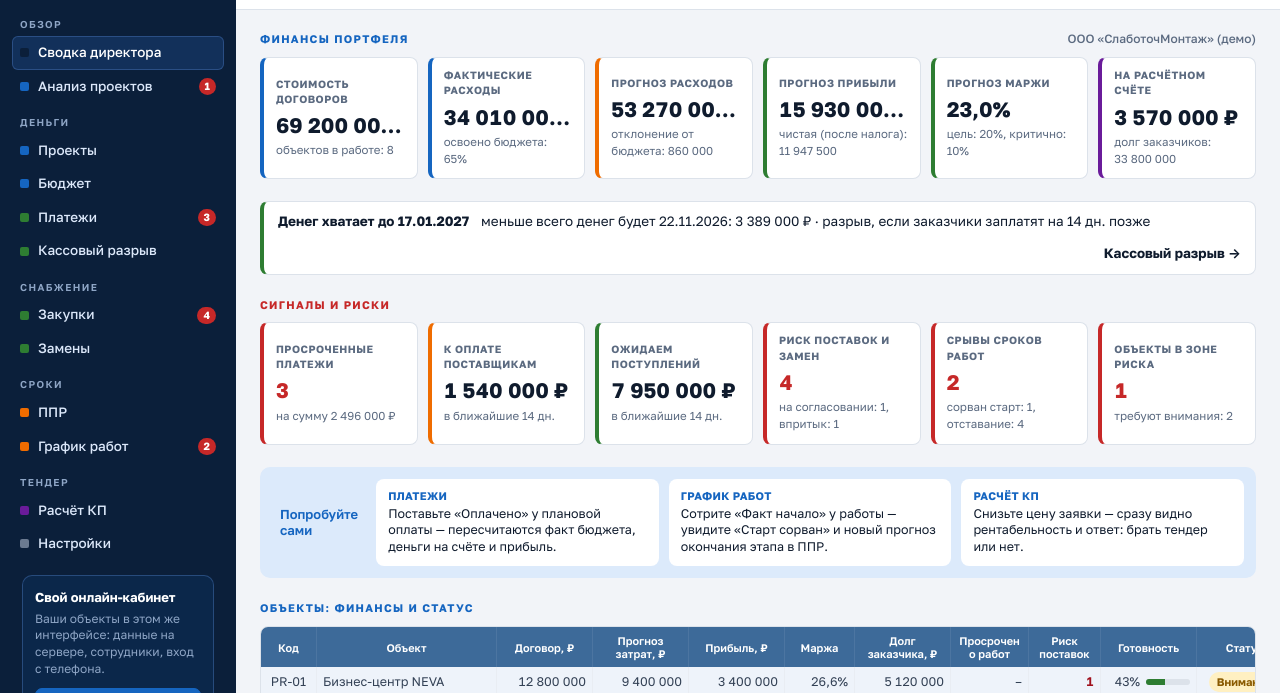
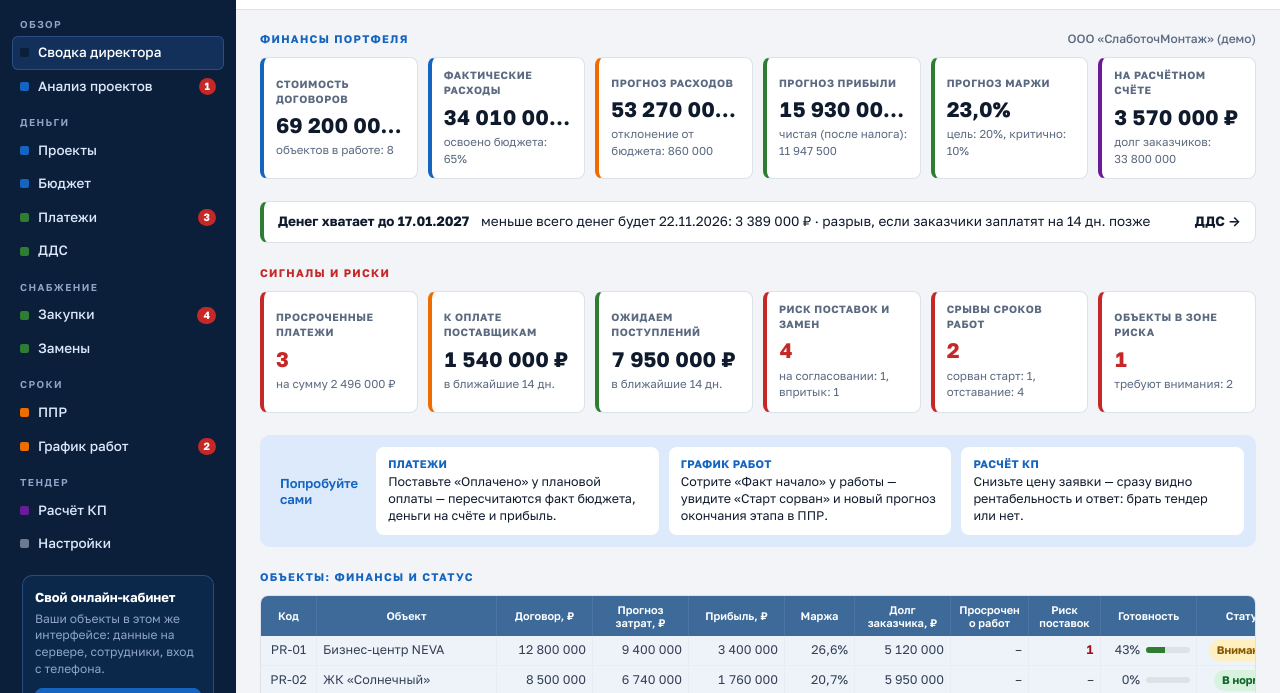
Before and after one commit to yakushindima-byte/project-control-cabinet, a website: page public/index.html in a window 1280 px wide. Shown: the part 81-774 px from the top of the page. Drawn offline with Linux system fonts and the light colour scheme; a web font is replaced by a local one.

Commit message:
Лист снова называется «ДДС»
Co-Authored-By: Claude Opus 5.5 <noreply@anthropic.com>
Claude-Session: https://claude.ai/code/session_01C66A5ipPKq5bPhxVR3Z5Ks

```diff
--- a/public/index.html
+++ b/public/index.html
@@ -765,7 +765,7 @@ const SHEETS = [
   {id:"projects", t:"Проекты", g:"Деньги", c:"#1565C0", sub:"Единый реестр объектов и договоров. Код проекта связывает все листы."},
   {id:"budget", t:"Бюджет", g:"Деньги", c:"#1565C0", sub:"План, факт и прогноз по статьям. Факт = оплаты из Платежей + корректировка, остаток считается сам."},
   {id:"payments", t:"Платежи", g:"Деньги", c:"#2E7D32", sub:"Платёжный календарь. Отметьте оплату — она сразу попадёт в факт Бюджета и в деньги на счёте."},
-  {id:"dds", t:"Кассовый разрыв", g:"Деньги", c:"#2E7D32", sub:"Движение денег по неделям и месяцам: когда денег на счёте не хватит на выплаты. Считается из Платежей."},
+  {id:"dds", t:"ДДС", g:"Деньги", c:"#2E7D32", sub:"Движение денег по неделям и месяцам и кассовые разрывы — когда денег на счёте не хватит на выплаты. Считается из Платежей."},
   {id:"purchases", t:"Закупки", g:"Снабжение", c:"#2E7D32", sub:"Поставки оборудования. Дата поставки сравнивается с началом монтажа по Графику работ."},
   {id:"replacements", t:"Замены", g:"Снабжение", c:"#2E7D32", sub:"Аналоги на согласовании у заказчика. Пока замена не согласована, поставка не считается «В срок»."},
   {id:"ppr", t:"ППР", g:"Сроки", c:"#EF6C00", sub:"Укрупнённые этапы для директора и заказчика. Если к этапу привязаны работы — факт и прогноз берутся из Графика работ."},
@@ -1189,7 +1189,7 @@ V.setup = () => {
   let h = `<section class="card"><h2 class="sec-h">Параметры</h2><div class="form">
     ${f("Название компании","company","text","Выводится на сводке директора")}${f("Отчётная дата (пусто — сегодняшняя)","repDate","date","Укажите дату, чтобы «заморозить» отчёт")}
     ${f("Остаток денег на счетах на дату начала учёта, ₽","startCash","money","Возьмите из банковской выписки")}${f("Дата начала учёта","startDate","date","Платежи раньше этой даты не влияют на остаток")}
-    ${f("Неснижаемый остаток денег, ₽","minCash","money","Ниже — жёлтая подсветка на листе «Кассовый разрыв»")}
+    ${f("Неснижаемый остаток денег, ₽","minCash","money","Ниже — жёлтая подсветка в ДДС")}
     ${f("Целевая маржа проекта, %","target","pct","Ниже — статус «Внимание»")}${f("Критическая маржа проекта, %","crit","pct","Ниже — статус «Риск»")}
     ${f("Налог на прибыль / УСН, %","tax","pct","Налог на прибыль с 2025 г. — 25%")}${f("Горизонт контроля платежей, дней","horizon","num","Платежи в горизонте — «Скоро срок»")}
     ${f("Допустимое отставание от графика, %","lagTol","pct","Больше — статус «Отставание»")}${f("Начало шкалы Ганта (пусто — авто)","ganttStart","date","Авто: за 4 недели до отчётной даты")}
@@ -1381,9 +1381,9 @@ function ddsBase(){ return R._ddsb || (R._ddsb = ddsCalc({step:"w", delay:0, noO
 function ddsStrip(){
   if(!S.payments.length) return "";
   const X = ddsBase(), g = X.gaps[0];
-  if(g) return `<section><button type="button" class="ddsstrip bad" data-go="dds"><b>Кассовый разрыв: денег не хватит ${fdate(g.s)}</b><span>нужно найти ${rub(-g.min)}${g.rec ? ` · в плюс — ${fdate(g.rec)}` : ""}</span><em>Кассовый разрыв →</em></button></section>`;
-  if(X.low) return `<section><button type="button" class="ddsstrip warn" data-go="dds"><b>Ниже неснижаемого остатка ${fdate(X.low.d)}</b><span>${rub(X.low.bal)} при пороге ${rub(X.reserve)}</span><em>Кассовый разрыв →</em></button></section>`;
-  return `<section><button type="button" class="ddsstrip" data-go="dds"><b>Денег хватает до ${fdate(X.end - 1)}</b><span>меньше всего денег будет ${fdate(X.minAll.d)}: ${rub(X.minAll.bal)}${X.margin ? ` · разрыв, если заказчики заплатят на ${X.margin} дн. позже` : ""}</span><em>Кассовый разрыв →</em></button></section>`;
+  if(g) return `<section><button type="button" class="ddsstrip bad" data-go="dds"><b>Кассовый разрыв: денег не хватит ${fdate(g.s)}</b><span>нужно найти ${rub(-g.min)}${g.rec ? ` · в плюс — ${fdate(g.rec)}` : ""}</span><em>ДДС →</em></button></section>`;
+  if(X.low) return `<section><button type="button" class="ddsstrip warn" data-go="dds"><b>Ниже неснижаемого остатка ${fdate(X.low.d)}</b><span>${rub(X.low.bal)} при пороге ${rub(X.reserve)}</span><em>ДДС →</em></button></section>`;
+  return `<section><button type="button" class="ddsstrip" data-go="dds"><b>Денег хватает до ${fdate(X.end - 1)}</b><span>меньше всего денег будет ${fdate(X.minAll.d)}: ${rub(X.minAll.bal)}${X.margin ? ` · разрыв, если заказчики заплатят на ${X.margin} дн. позже` : ""}</span><em>ДДС →</em></button></section>`;
 }
 V.dds = () => {
   const o = ddsOpts(), X = DDSX = ddsCalc(o), P = X.P, rep = R.repN, unit = o.step === "m" ? "месяц" : "неделю";
```
Also changed, not shown: public/app.html (+5 -5 lines).
